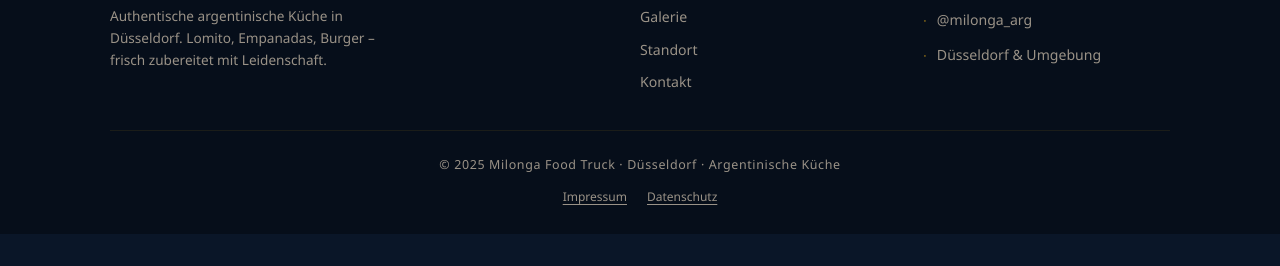
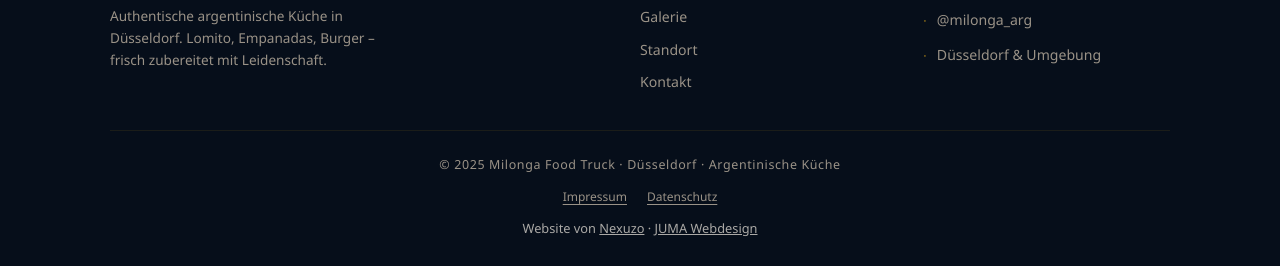
Before and after one commit to chjungdus/Milonga-arg, a plain HTML site: page index.html in a window 1280 px wide. Shown: the part 8078-8344 px from the top of the page. Before the commit the page ends 8312 px from the top, so only its background shows below. Drawn offline with Linux system fonts and the light colour scheme.

Commit message:
Footer: Link zu Nexuzo und JUMA Webdesign

```diff
--- a/index.html
+++ b/index.html
@@ -886,6 +886,7 @@
       </div>
     </div>
   </div>
+  <p style="text-align:center;font-size:.8rem;opacity:.75;margin:12px 0 0;padding:0 16px">Website von <a href="https://nexuzo.de" rel="noopener" style="color:inherit;text-decoration:underline">Nexuzo</a> &middot; <a href="https://juma-webui.de" rel="noopener" style="color:inherit;text-decoration:underline">JUMA Webdesign</a></p>
 </footer>
 
 <script src="js/main.js"></script>
```
